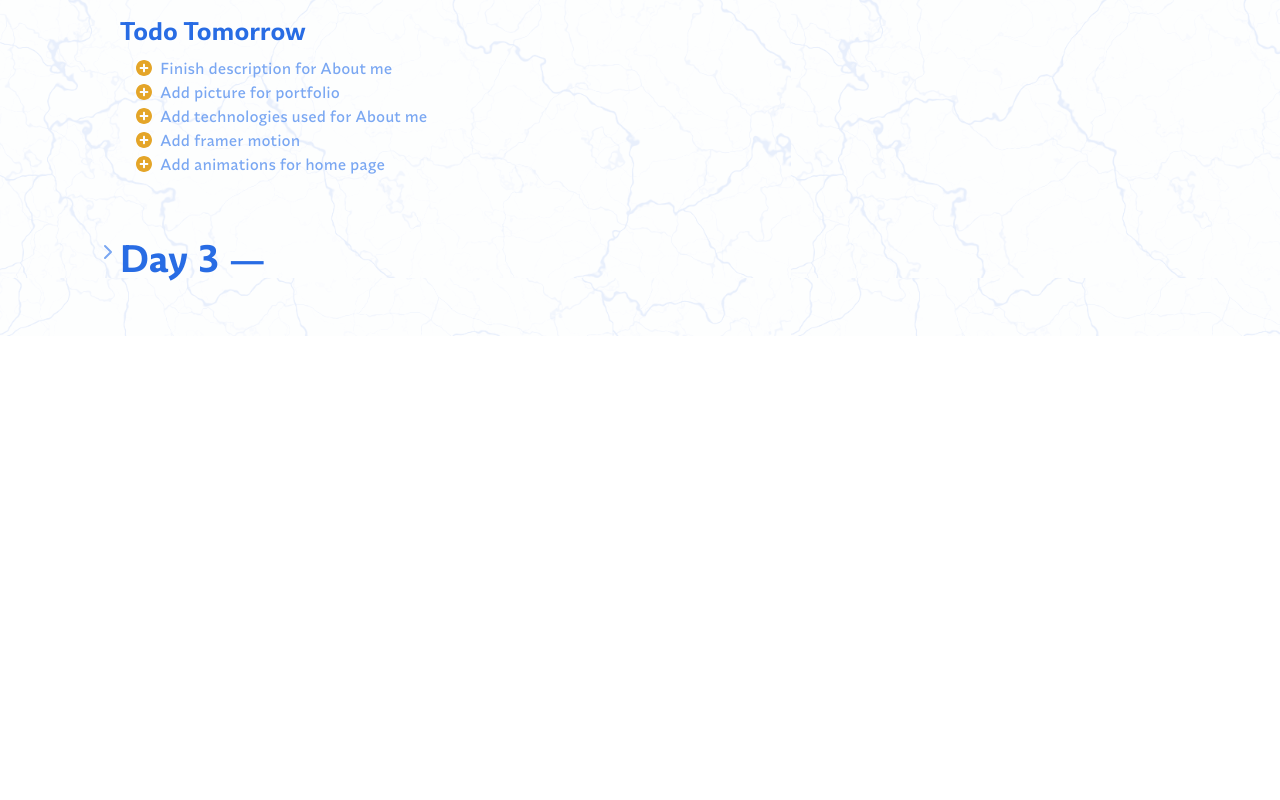
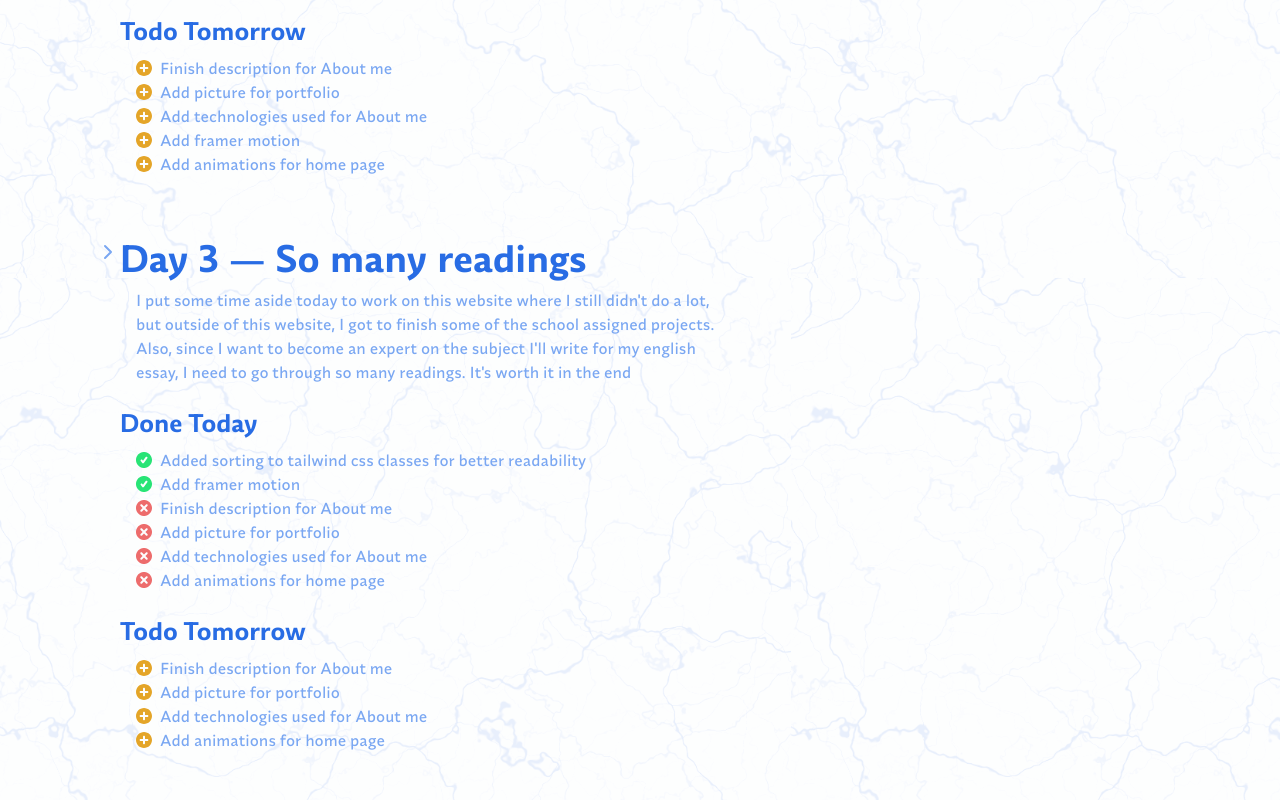
Before and after one commit to Ch3ru09/portfolio, a Next.js app: page /project/portfolio/devlog in a window 1280 px wide. Shown: the part 1304-2104 px from the top of the page. Before the commit the page ends 1640 px from the top, so only its background shows below. Built offline with nearby package versions, Linux system fonts and the light colour scheme.

Commit message:
updated devlog

```diff
--- a/src/app/(home)/about/page.tsx
+++ b/src/app/(home)/about/page.tsx
@@ -39,9 +39,9 @@ export default function AboutPage() {
           <h2 className="font-heading text-primary text-center text-4xl font-bold">
             Technical skills
           </h2>
-          <ul>
-            <li>
-              <TypescriptLogo className="" />
+          <ul className="mt-4 flex flex-col">
+            <li className="flex h-16">
+              <TypescriptLogo className="h-full w-auto" />
             </li>
           </ul>
         </div>
--- /dev/null
+++ b/src/app/globals.d.ts
@@ -0,0 +1 @@
+declare module "*.css";
--- a/src/assets/portfolio/devlog.json
+++ b/src/assets/portfolio/devlog.json
@@ -54,10 +54,23 @@
   },
   {
     "day": 3,
-    "title": "",
-    "log": "",
-    "is_done": [],
-    "not_done": [],
-    "todos": []
+    "title": "So many readings",
+    "log": "I put some time aside today to work on this website where I still didn't do a lot, but outside of this website, I got to finish some of the school assigned projects. Also, since I want to become an expert on the subject I'll write for my english essay, I need to go through so many readings. It's worth it in the end",
+    "is_done": [
+      "Added sorting to tailwind css classes for better readability",
+      "Add framer motion"
+    ],
+    "not_done": [
+      "Finish description for About me",
+      "Add picture for portfolio",
+      "Add technologies used for About me",
+      "Add animations for home page"
+    ],
+    "todos": [
+      "Finish description for About me",
+      "Add picture for portfolio",
+      "Add technologies used for About me",
+      "Add animations for home page"
+    ]
   }
 ]
```
Also changed, not shown: package.json (+5 -3 lines), 1 other file (tests, documents, lock files or other folders).
